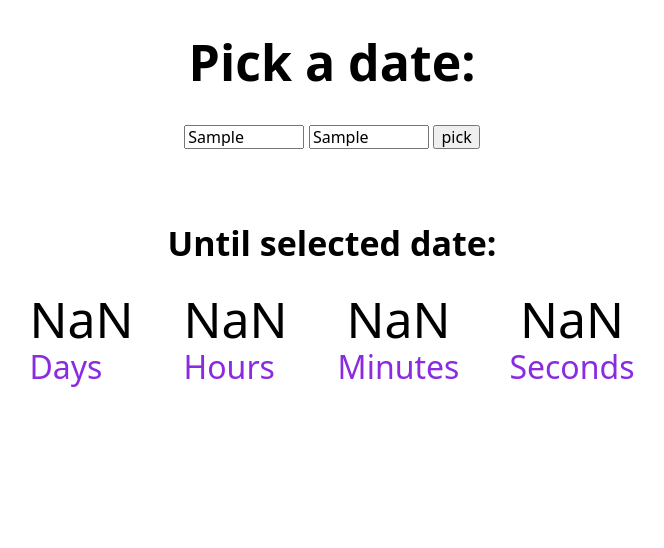
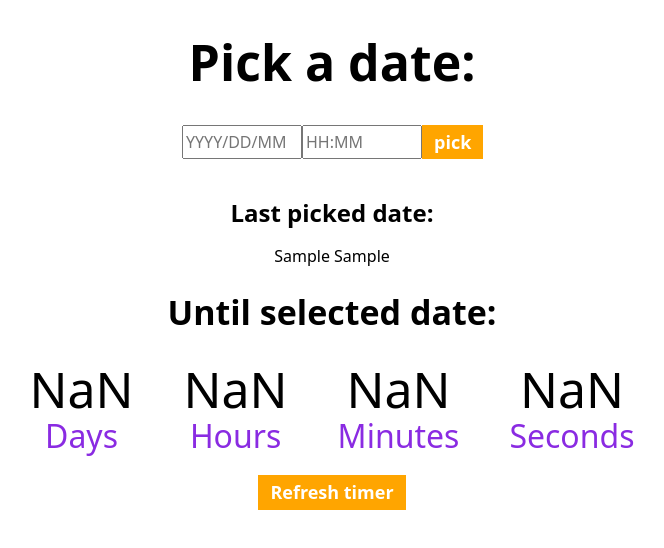
Before and after one commit to MartyInFuture/goit-js-hw-11-timer, a website built with Parcel: page src/index.html in a window 1280 px wide. Both pictures are taken after typing "Sample", "Sample" into the empty fields and a click on the button "pick". Shown: the whole page, without its empty margins (308-972 px from the left). Built offline with nearby package versions, Linux system fonts and the light colour scheme.

Commit message:
first version

```diff
--- a/src/index.html
+++ b/src/index.html
@@ -23,28 +23,31 @@
       </form>
     </div>
     <div class="timer">
+      <h2 class="last-picked-title">Last picked date:</h2>
+      <span class="last-picked-date">...</span>
       <h2 class="timer-title">Until selected date:</h2>
       <ul class="timer-list">
         <li class="timer-item">
-          <span class="timer-value" data-value="days">11</span>
+          <span class="timer-value" data-value="days">00</span>
           <span class="timer-label">Days</span>
         </li>
 
         <li class="timer-item">
-          <span class="timer-value" data-value="hours">11</span>
+          <span class="timer-value" data-value="hours">00</span>
           <span class="timer-label">Hours</span>
         </li>
 
         <li class="timer-item">
-          <span class="timer-value" data-value="minutes">11</span>
+          <span class="timer-value" data-value="minutes">00</span>
           <span class="timer-label">Minutes</span>
         </li>
 
         <li class="timer-item">
-          <span class="timer-value" data-value="seconds">11</span>
+          <span class="timer-value" data-value="seconds">00</span>
           <span class="timer-label">Seconds</span>
         </li>
       </ul>
+      <button class="refresh-timer">Refresh timer</button>
     </div>
 
     <script src="./index.js"></script>
--- a/src/index.js
+++ b/src/index.js
@@ -6,23 +6,33 @@ const data = {
   button: document.querySelector('.selected-button'),
   timerTitle: document.querySelector('.timer-title'),
   timerValue: document.querySelectorAll('.timer-value'),
+  lastPickedDate: document.querySelector('.last-picked-date'),
+  refreshTimer: document.querySelector('.refresh-timer'),
 };
 
+if (localStorage.LastDate) {
+  data.lastPickedDate.textContent = localStorage.getItem('LastDate');
+}
+
+function initialization() {
+  let interval;
+  if (localStorage.data) {
+    interval = setInterval(() => {
+      if (!localStorage.data) {
+        clearInterval(interval);
+      }
       const date = new Date().getTime();
 
-data.button.addEventListener('click', e => {
-  e.preventDefault();
-  if (!data.inputYear.value) return;
-  const newData = data.inputYear.value.split('/');
-  const newTime = data.inputHour.value.split(':');
-  const correctTime = newTime.map(item => parseInt(item));
       const pickedDate = new Date(
-    newData[0],
-    parseInt(newData[1]) - 1,
-    parseInt(newData[2]),
-    ...correctTime,
+        ...localStorage
+          .getItem('data')
+          .split(',')
+          .map(item => parseInt(item)),
       ).getTime();
       const difference = (pickedDate - date) / 1000;
+      if (difference < 0) {
+        data.timerTitle.textContent = 'Passed since the selected date:';
+      }
       const days = parseInt(difference / 60 / 60 / 24);
       const hours = parseInt((difference - days * 24 * 60 * 60) / 60 / 60);
       const minutes = parseInt((difference - days * 24 * 60 * 60 - hours * 60 * 60) / 60);
@@ -30,18 +40,42 @@ data.button.addEventListener('click', e => {
 
       for (const item of data.timerValue) {
         if (item.dataset.value === 'days') {
-      item.textContent = days;
+          item.textContent = Math.abs(days);
         } else if (item.dataset.value === 'hours') {
-      item.textContent = hours;
+          item.textContent = Math.abs(hours);
         } else if (item.dataset.value === 'minutes') {
-      item.textContent = minutes;
+          item.textContent = Math.abs(minutes);
         } else if (item.dataset.value === 'seconds') {
-      item.textContent = seconds;
+          item.textContent = Math.abs(seconds);
         }
       }
+    }, 1000);
+  } else {
+    clearInterval(interval);
+  }
+}
+initialization();
 
-  console.log(`Days: ${days}`);
-  console.log(`Hours: ${hours}`);
-  console.log(`Minutes: ${minutes}`);
-  console.log(`Seconds: ${seconds}`);
+data.button.addEventListener('click', e => {
+  e.preventDefault();
+  if (!data.inputYear.value) return;
+  const newData = data.inputYear.value.split('/');
+  const correctTime = data.inputHour.value.split(':').map(item => parseInt(item));
+  localStorage.setItem('data', [
+    parseInt(newData[0]),
+    parseInt(newData[1]) - 1,
+    parseInt(newData[2]),
+    ...correctTime,
+  ]);
+
+  localStorage.setItem('LastDate', `${data.inputYear.value} ${data.inputHour.value}`);
+  data.inputYear.value = '';
+  data.inputHour.value = '';
+  data.lastPickedDate.textContent = localStorage.getItem('LastDate');
+  initialization();
 });
+
+data.refreshTimer.addEventListener('click', () => {
+  localStorage.removeItem('data');
+  data.timerValue.forEach(item => (item.textContent = '00'));
+});
--- a/src/scss/_timer.scss
+++ b/src/scss/_timer.scss
@@ -1,8 +1,8 @@
 .timer {
-  margin-top: 75px;
+  margin-top: 40px;
+  text-align: center;
   &-title {
     font-size: 34px;
-    text-align: center;
   }
   &-list {
     list-style: none;
@@ -20,10 +20,17 @@
   }
   &-value {
     font-size: 50px;
-    text-align: center;
   }
   &-label {
     color: blueviolet;
     font-size: 32px;
   }
 }
+
+.refresh-timer {
+  margin-top: 20px;
+  margin-right: auto;
+  margin-left: auto;
+  display: block;
+  cursor: pointer;
+}
--- a/src/scss/main.scss
+++ b/src/scss/main.scss
@@ -1,2 +1,16 @@
 @import './timer';
 @import './selected-time';
+
+button {
+  font-size: 18px;
+  font-weight: 700;
+  border: 2px solid transparent;
+  background-color: orange;
+  color: white;
+  padding: 5px 10px;
+  &:hover {
+    border: 2px solid orange;
+    background-color: white;
+    color: orange;
+  }
+}
```
Lines whose indentation alone changed are shown as unchanged.
